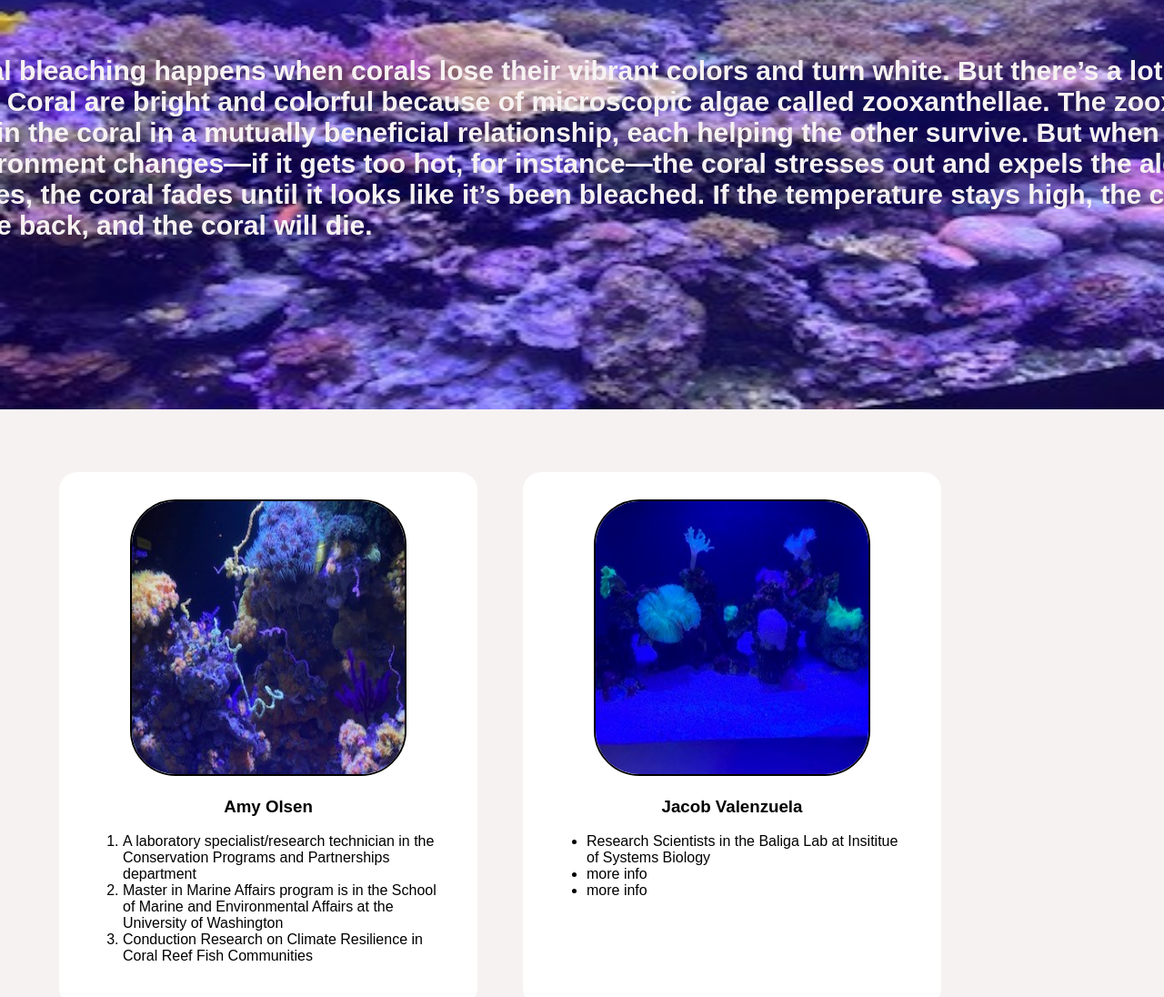
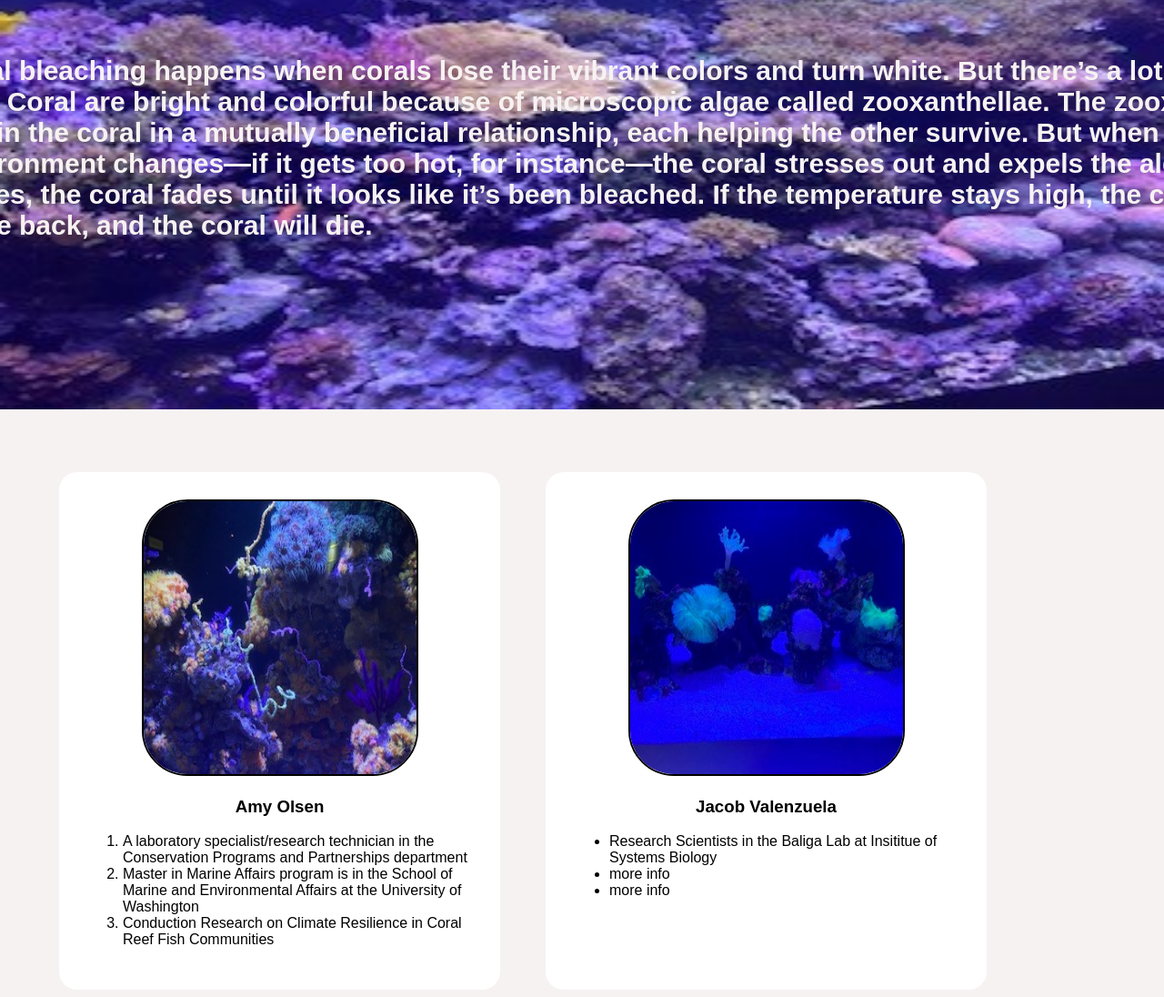
Before and after one commit to RishikaGautam/Coral-Reefs-and-Coral-Bleaching, a plain HTML site: page index.html in a window 1280 px wide. Shown: the part 204-1300 px from the top of the page at 91% size. Drawn offline with Linux system fonts and the light colour scheme.

Commit message:
Update styles.css

```diff
--- a/styles.css
+++ b/styles.css
@@ -61,7 +61,7 @@ a:visited{
     background-color: #ffffff;
     padding: 30px;
     margin: 25px;
-    width:400px;
+    width:425px;
     font-family: fantasy;
 
 }
```
